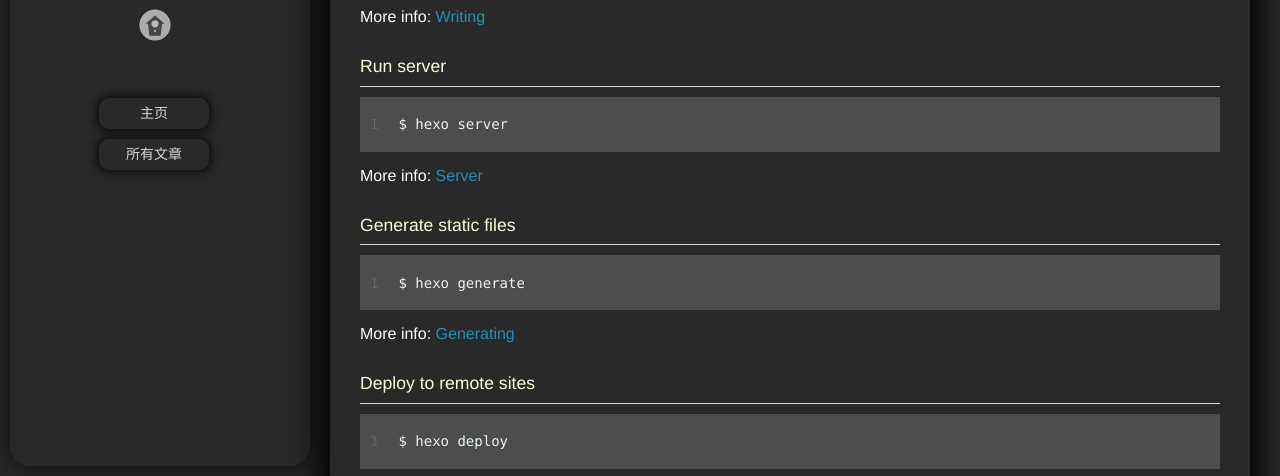
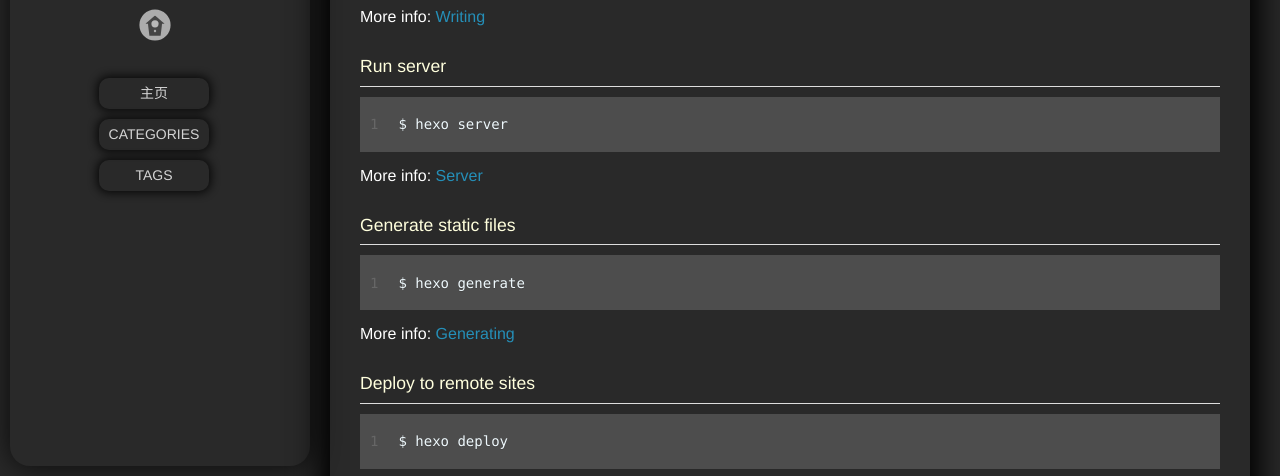
Before and after one commit to sm0nk/sm0nk.github.io, a plain HTML site: page 2017/09/07/hello-world/index.html in a window 1280 px wide. Shown: the part 324-800 px from the top of the page. Drawn offline with nearby package versions, Linux system fonts and the light colour scheme; some packages are replaced by stand-ins of ours; a script that the page names is missing.

Commit message:
Site updated: 2017-09-08 17:45:12

```diff
--- a/2017/09/07/hello-world/index.html
+++ b/2017/09/07/hello-world/index.html
@@ -96,7 +96,9 @@
 
 							<li><a href="/">主页</a></li>
 
-							<li><a href="/archives">所有文章</a></li>
+							<li><a href="/categories">categories</a></li>
+
+							<li><a href="/tags">tags</a></li>
 
 						</ul>
 					</nav>
@@ -151,7 +153,9 @@
 
 					<li><a href="/">主页</a></li>
 
-					<li><a href="/archives">所有文章</a></li>
+					<li><a href="/categories">categories</a></li>
+
+					<li><a href="/tags">tags</a></li>
 
 		        <div class="clearfix"></div>
 				</ul>
```
Also changed, not shown: 2017/09/08/安全应急/index.html (+6 -2 lines), 2017/09/08/渗透测试/index.html (+6 -2 lines), 2017/09/08/百度爬虫/index.html (+6 -2 lines), archives/2017/09/index.html (+6 -2 lines), archives/2017/index.html (+6 -2 lines), archives/index.html (+6 -2 lines), categories/渗透测试/index.html (+6 -2 lines), categories/编程之道/index.html (+6 -2 lines), index.html (+6 -2 lines), tags/pentest/index.html (+6 -2 lines), tags/python/index.html (+6 -2 lines).
